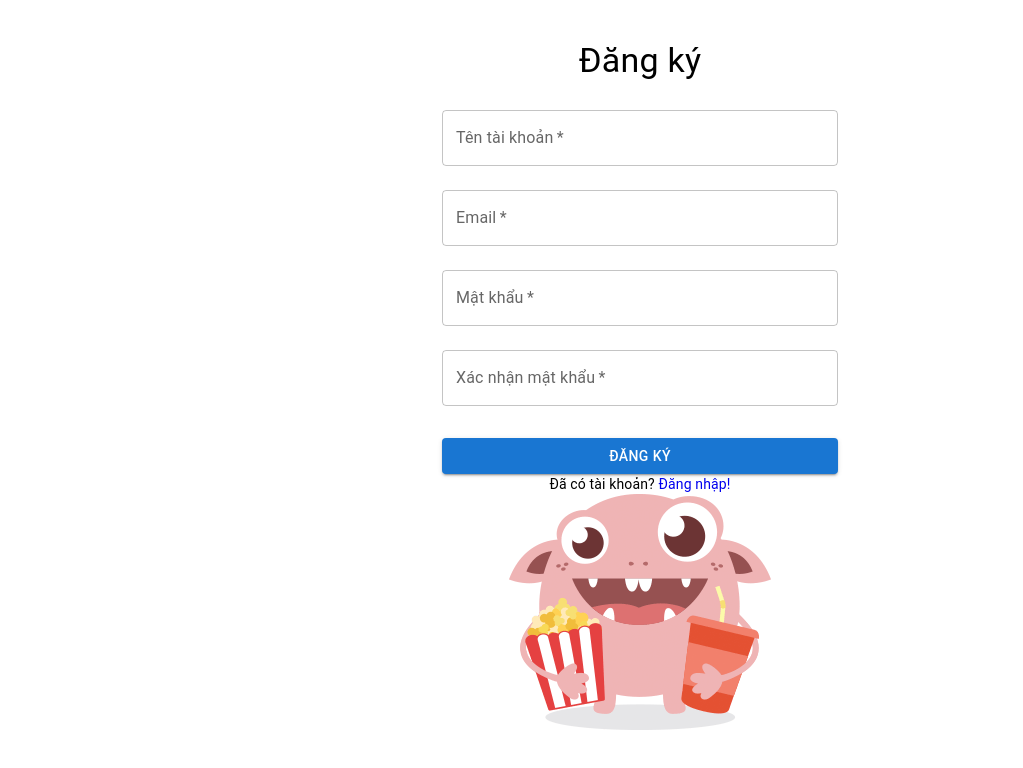
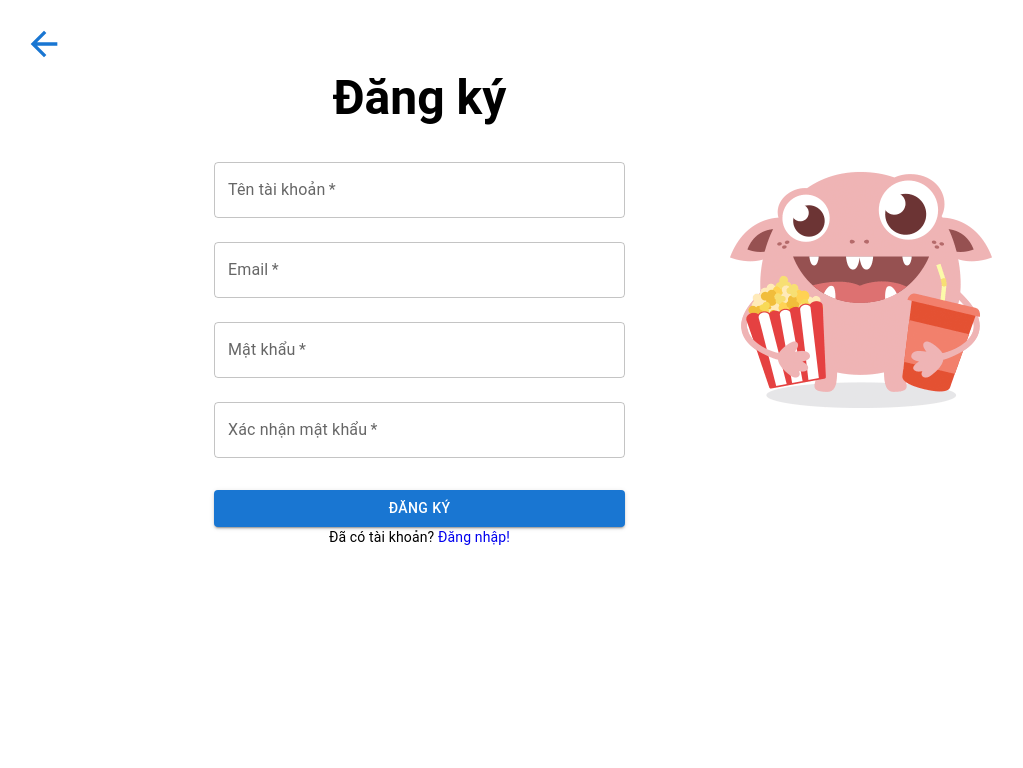
Before and after one commit to quganhh/FILMSTATION, a React (Create React App) app in the folder client/: page /register in a window 1280 px wide. Shown: the top 768 px of the page, without its empty margins (0-1023 px from the left). Built offline with nearby package versions, Linux system fonts and the light colour scheme.

Commit message:
-Update new UI

```diff
--- a/client/src/pages/Login/Login.jsx
+++ b/client/src/pages/Login/Login.jsx
@@ -40,7 +40,7 @@ function Login() {
           </IconButton>
         </Link>
       </Box>
-      <Box className="login-box">
+      <Box className={styles.loginbox}>
         <Typography
           variant="h4"
           component="h2"
--- a/client/src/pages/Register/Register.jsx
+++ b/client/src/pages/Register/Register.jsx
@@ -49,13 +49,33 @@ function Register() {
   };
 
   return (
-    <Container maxWidth="xs">
-      <Box sx={{ mt: 5 }}>
-        <Typography variant="h4" align="center" gutterBottom>
+    <Container maxWidth="md" className={styles.container}>
+      <Box>
+        {/* Nút Back dạng icon */}
+        <IconButton
+          className={styles.backbutton}
+          onClick={handleBack}
+          sx={{
+            position: "absolute",
+            top: 16,
+            left: 16,
+            color: "primary.main",
+          }}
+        >
+          <ArrowBackIcon sx={{ fontSize: 40 }} />
+        </IconButton>
+      </Box>
+      <Box className={styles.box} sx={{ flex: 1, mr: 3, textAlign: "center" }}>
+        <Typography variant="h3" align="center" gutterBottom>
           {" "}
           Đăng ký
         </Typography>
-        <form onSubmit={handleSignUp}>
+
+        <form
+          onSubmit={handleSignUp}
+          className={styles.form}
+          style={{ display: "flex", flexDirection: "column" }}
+        >
           <TextField
             fullWidth
             label="Tên tài khoản"
```
